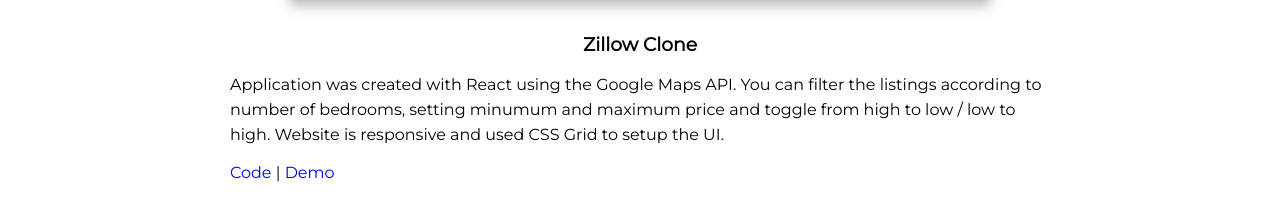
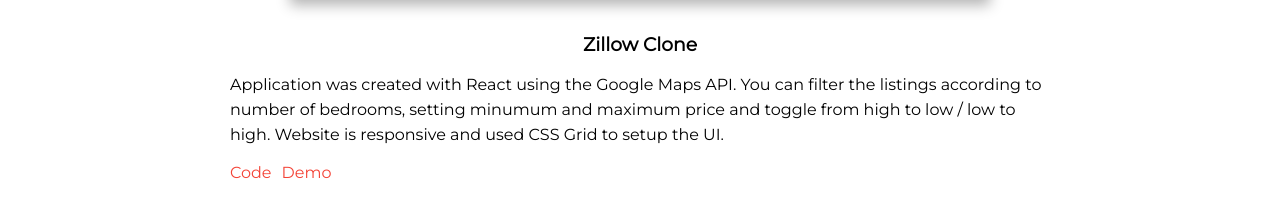
Before and after one commit to JosephGarcia/portfolio, a React app: page /portfolio in a window 1280 px wide. Shown: the part 582-798 px from the top of the page. Built offline with nearby package versions, Linux system fonts and the light colour scheme.

Commit message:
class rename

```diff
--- a/src/Portfolio.css
+++ b/src/Portfolio.css
@@ -40,6 +40,11 @@
 	text-align: center;
 }
 
+.link-container a {
+	color: var(--lightred);
+	margin-right: 10px;
+}
+
 .portfolio__text {
 	line-height: 25px;
 	font-size: 16px;
--- a/src/Portfolio.js
+++ b/src/Portfolio.js
@@ -22,9 +22,22 @@
 					high to low / low to high. Website is responsive and used
 					CSS Grid to setup the UI.
 				</p>
-				<span>
-					<a href="#">Code</a> | <a href="#">Demo</a>
-				</span>
+				<div className="link-container">
+					<a
+						href="https://github.com/JosephGarcia/react-zillow"
+						rel="noopener noreferrer"
+						target="_blank"
+					>
+						Code
+					</a>
+					<a
+						href="http://pink-curve.surge.sh/"
+						rel="noopener noreferrer"
+						target="_blank"
+					>
+						Demo
+					</a>
+				</div>
 			</div>
 		</div>
 	</div>
```
